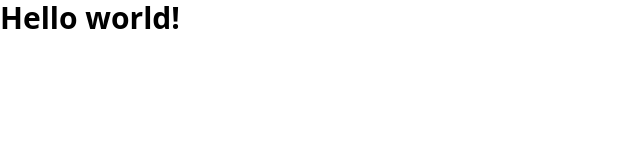
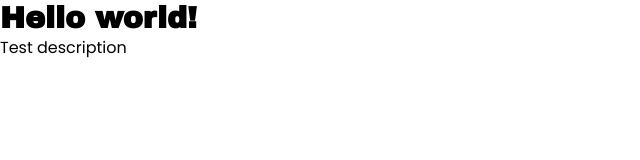
Before and after one commit to foysalimran/wave, a website: page index.html in a window 1280 px wide. Shown: the whole page, without its empty margins (0-640 px from the left). Drawn offline with Linux system fonts and the light colour scheme.

Commit message:
font-family

```diff
--- /dev/null
+++ b/assets/typographt.css
@@ -0,0 +1,14 @@
+@import url("https://fonts.googleapis.com/css2?family=Archivo+Black&family=Poppins:wght@400;500;600;700&display=swap");
+
+h1,
+h2,
+h3,
+h4,
+h5,
+h6 {
+  font-family: "Archivo Black", sans-serif;
+}
+
+body {
+  font-family: "Poppins", sans-serif;
+}
--- a/index.html
+++ b/index.html
@@ -1,17 +1,20 @@
 <!DOCTYPE html>
 <html lang="en">
+
 <head>
     <meta charset="UTF-8">
     <meta http-equiv="X-UA-Compatible" content="IE=edge">
     <meta name="viewport" content="width=device-width, initial-scale=1.0">
     <link href="/assets/style.main.css" rel="stylesheet">
+    <link href="/assets/typographt.css" rel="stylesheet">
     <title>Wave</title>
 </head>
+
 <body>
     <div class="">
-        <h1 class="text-3xl font-bold">
-            Hello world!
-          </h1>
+        <h1 class="text-3xl font-bold"> Hello world! </h1>
+        <p>Test description</p>
     </div>
 </body>
+
 </html>
```
